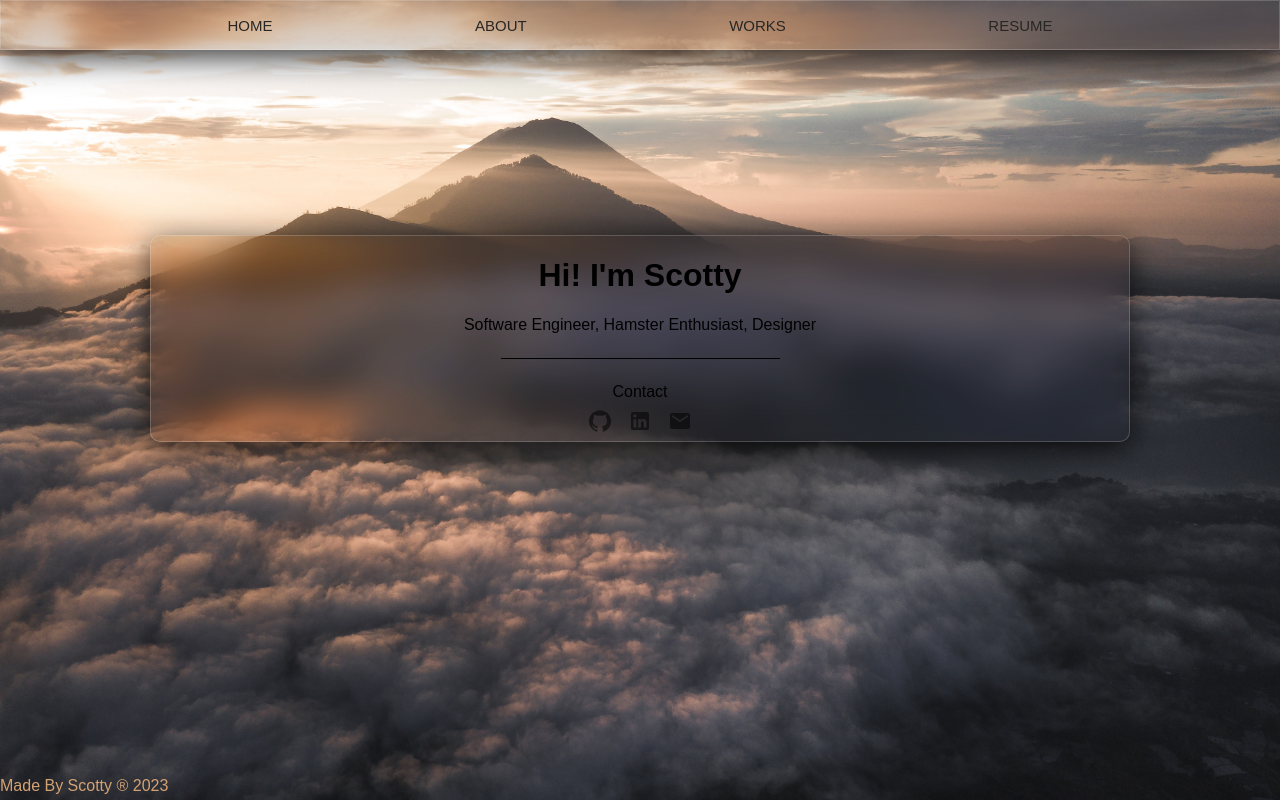
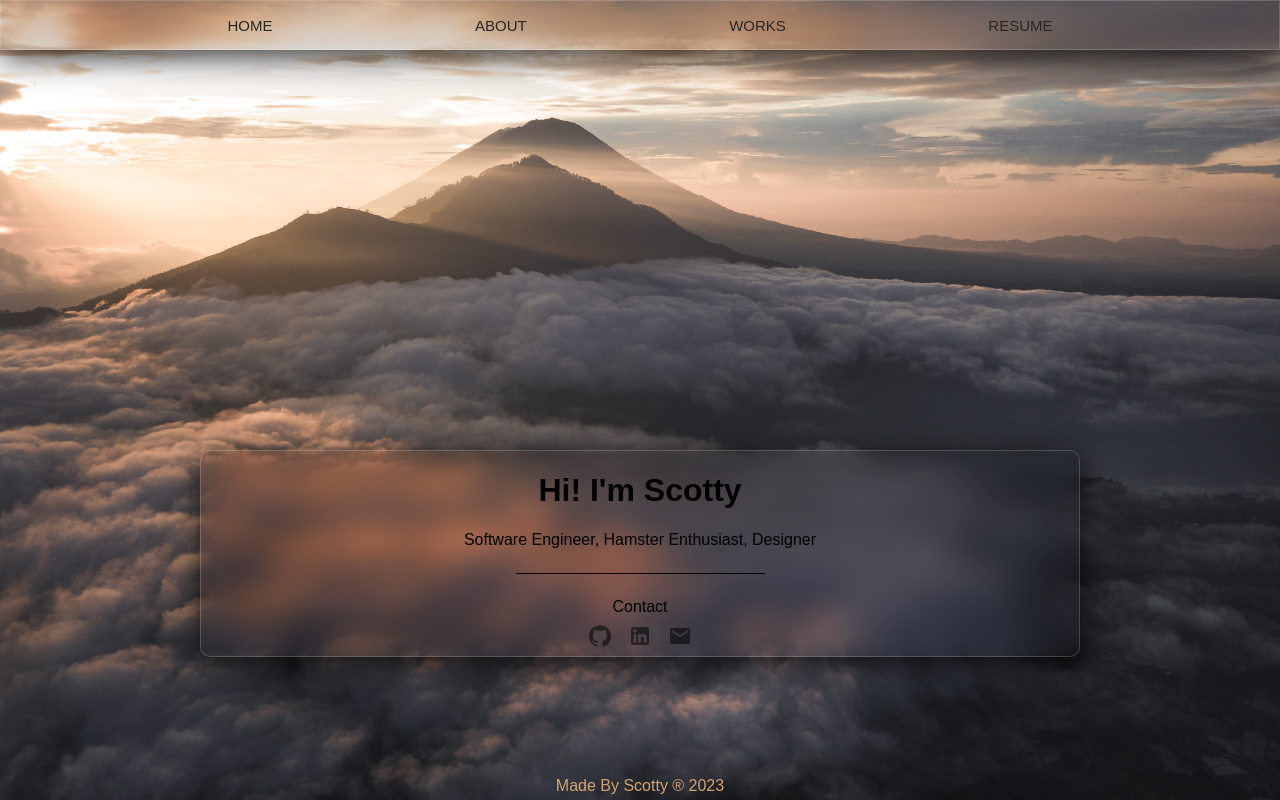
Before and after one commit to Scotty-Cloud/scott-portfolio, a React (Create React App) app: page / in a window 1280 px wide. Built offline with nearby package versions, Linux system fonts and the light colour scheme; a web font is replaced by a local one.

Commit message:
lower landing page item

```diff
--- a/src/Components/Footer/Footer.css
+++ b/src/Components/Footer/Footer.css
@@ -1,6 +1,7 @@
 .Footer{
   color: #d4a373;
-  position:absolute;
+  text-align: center;
+  position:fixed;
   left: 0;
   right: 0;
   bottom: 5px;
--- a/src/Components/Landing/Landing.css
+++ b/src/Components/Landing/Landing.css
@@ -1,4 +1,10 @@
 .landing {
+  text-align: center;
+
+  margin-top:400px;
+  margin-left: 200px;
+  margin-right: 200px;
+
   background: rgba(20, 10, 20, 0.1);
   box-shadow: 0 8px 32px 0 rgba(0, 0, 0, 0.8);
   backdrop-filter: blur(16px) saturate(180%);
@@ -7,8 +13,32 @@
   border-radius: 10px;
   border: 1px solid rgba( 255, 255, 255, 0.18 );
 
-  margin-top:185px;
+  /* margin-top:185px;
   margin-left: 150px;
-  margin-right: 150px;
+  margin-right: 150px; */
+}
+
+/*
+.landing{
+  height: 100vh;
+  display: flex;
+  justify-content: center;
+  align-items: center;
+}
+
+.welcome {
+  display: grid;
   text-align: center;
-}
+
+  background: rgba(20, 10, 20, 0.1);
+  box-shadow: 0 8px 32px 0 rgba(0, 0, 0, 0.8);
+  backdrop-filter: blur(16px) saturate(180%);
+  -webkit-backdrop-filter: blur(16px) saturate(180%);
+  background-color: rgba(0, 0, 0, 0.15);
+  border-radius: 10px;
+  border: 1px solid rgba( 255, 255, 255, 0.18 );
+
+  width: 80%;
+
+  margin-bottom: 185px;
+} */
--- a/src/Components/Landing/Landing.jsx
+++ b/src/Components/Landing/Landing.jsx
@@ -6,12 +6,12 @@ import Contact from '../Contact/Contact'
 
 const Landing = () => {
   return (
-    <div
-    className="landing"
-    >
-      <h1>Hi! I'm Scotty</h1>
+    <div className="landing">
+      <div className="welcome">
+        <h1>Hi! I'm Scotty</h1>
         <p>Software Engineer, Hamster Enthusiast, Designer</p>
       <Contact />
+      </div>
     </div>
   )
 }
```
